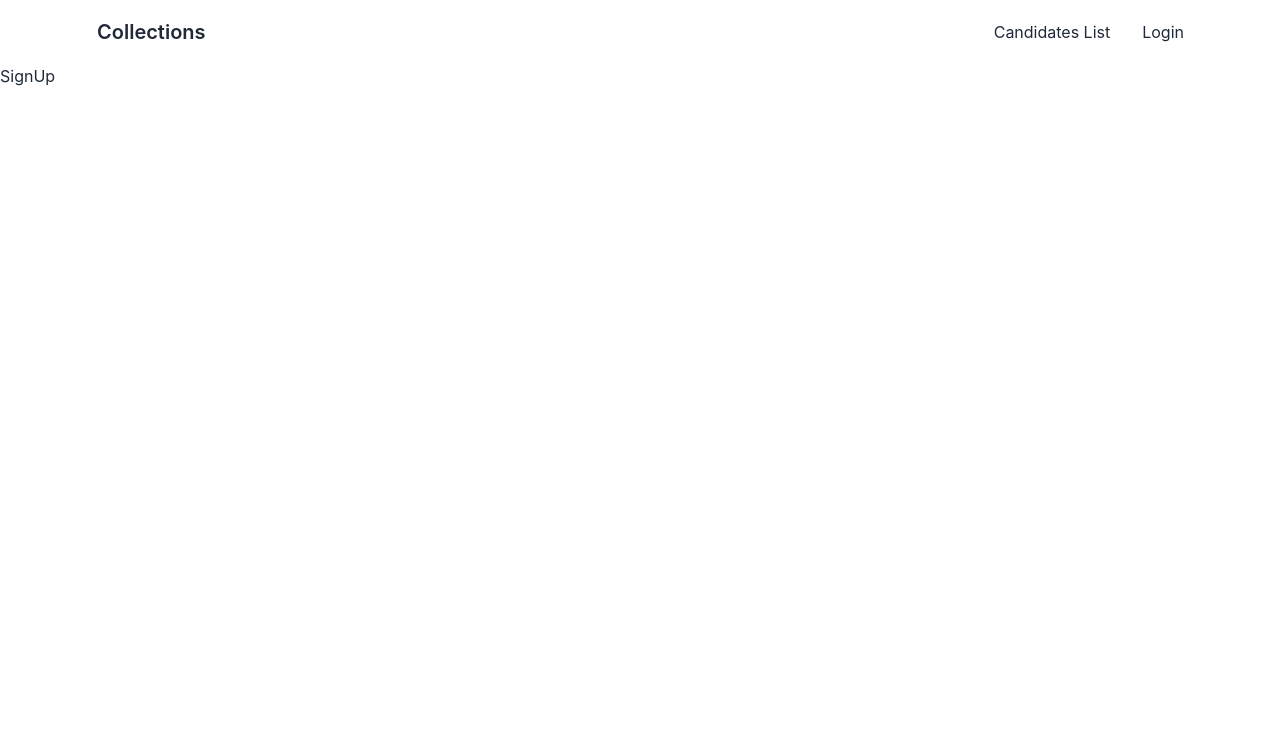
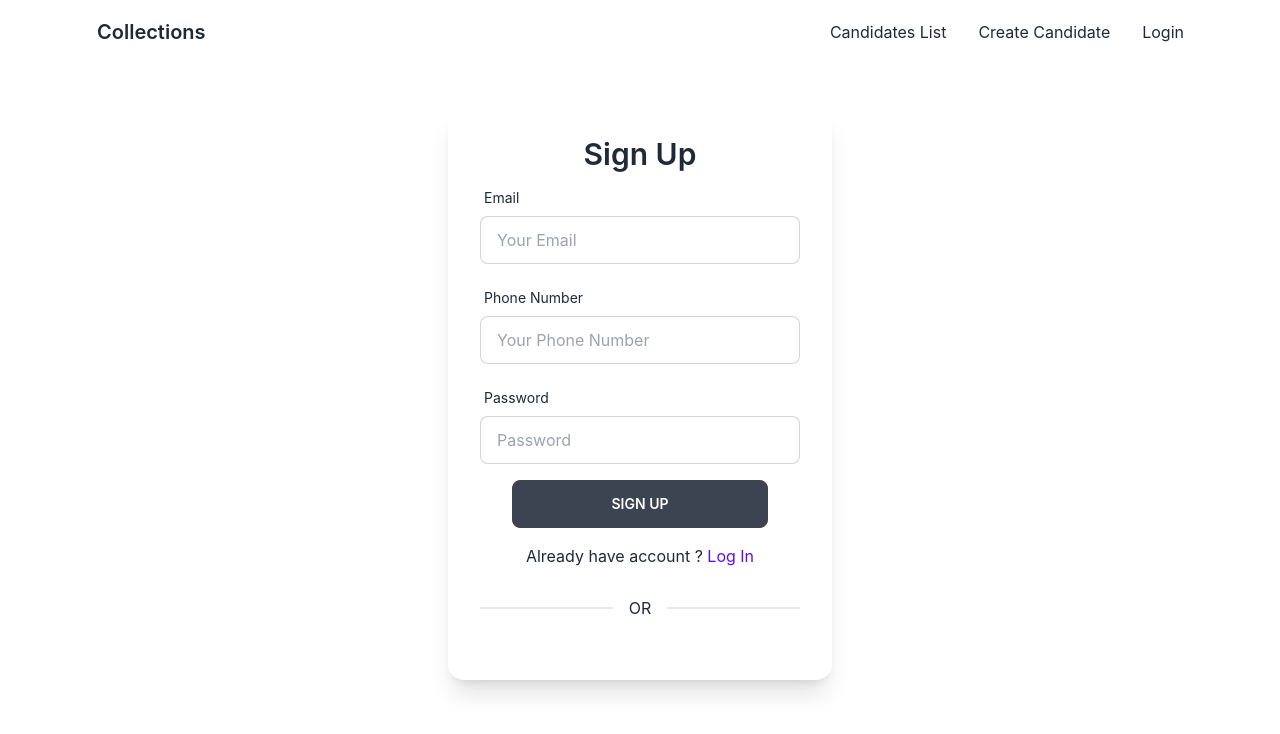
Before and after one commit to ullash4/collections-client, a React (Create React App) app: page /signup in a window 1280 px wide. Shown: the top 734 px of the page. Built offline with nearby package versions, Linux system fonts and the light colour scheme.

Commit message:
stracture done

```diff
--- a/src/App.js
+++ b/src/App.js
@@ -2,6 +2,7 @@
 import { Route, Routes } from 'react-router-dom';
 import './App.css';
 import CandidatesList from './Components/Pages/CandidatesList';
+import CreateCandidate from './Components/Pages/CreateCandidate';
 import Home from './Components/Pages/Home';
 import Login from './Components/Pages/Login';
 import SignUp from './Components/Pages/SignUp';
@@ -15,6 +16,7 @@ function App() {
         <Route path='/' element={<Home />} />
         <Route path='/home' element={<Home />} />
         <Route path='/candidateslist' element={<CandidatesList />} />
+        <Route path='/createcandidate' element={<CreateCandidate />} />
         <Route path='/login' element={<Login />} />
         <Route path='/signup' element={<SignUp />} />
       </Routes>
--- /dev/null
+++ b/src/Components/Pages/CreateCandidate.js
@@ -0,0 +1,99 @@
+import React from "react";
+
+function CreateCandidate() {
+  return (
+    <section class="max-w-4xl p-6 mx-auto bg-white rounded-md shadow-md dark:bg-gray-800 my-10">
+      <h2 class="text-lg font-semibold text-gray-700 capitalize dark:text-white">
+        Create Candidate
+      </h2>
+
+      <form>
+        <div class="grid grid-cols-1 gap-6 mt-4 sm:grid-cols-2">
+          <div>
+            <label class="text-gray-700 dark:text-gray-200" for="username">
+              Name
+            </label>
+            <input
+              id="username"
+              type="text"
+              class="block w-full px-4 py-2 mt-2 text-gray-700 bg-white border border-gray-200 rounded-md dark:bg-gray-800 dark:text-gray-300 dark:border-gray-600 focus:border-blue-400 focus:ring-blue-300 focus:ring-opacity-40 dark:focus:border-blue-300 focus:outline-none focus:ring"
+            />
+          </div>
+
+          <div>
+            <label class="text-gray-700 dark:text-gray-200" for="emailAddress">
+              Address
+            </label>
+            <input
+              id="address"
+              type="text"
+              class="block w-full px-4 py-2 mt-2 text-gray-700 bg-white border border-gray-200 rounded-md dark:bg-gray-800 dark:text-gray-300 dark:border-gray-600 focus:border-blue-400 focus:ring-blue-300 focus:ring-opacity-40 dark:focus:border-blue-300 focus:outline-none focus:ring"
+            />
+          </div>
+
+          <div>
+            <label class="text-gray-700 dark:text-gray-200" for="password">
+              Date of Birth
+            </label>
+            <input
+              id="password"
+              type="text"
+              class="block w-full px-4 py-2 mt-2 text-gray-700 bg-white border border-gray-200 rounded-md dark:bg-gray-800 dark:text-gray-300 dark:border-gray-600 focus:border-blue-400 focus:ring-blue-300 focus:ring-opacity-40 dark:focus:border-blue-300 focus:outline-none focus:ring"
+            />
+          </div>
+
+          <div>
+            <label
+              class="text-gray-700 dark:text-gray-200"
+              for="passwordConfirmation"
+            >
+              State
+            </label>
+
+            <select class="block w-full px-4 py-2 mt-2 text-gray-700 bg-white border border-gray-200 rounded-md dark:bg-gray-800 dark:text-gray-300 dark:border-gray-600 focus:border-blue-400 focus:ring-blue-300 focus:ring-opacity-40 dark:focus:border-blue-300 focus:outline-none focus:ring">
+              <option disabled selected>
+                Pick the best JS framework
+              </option>
+              <option>Svelte</option>
+              <option>Vue</option>
+              <option>React</option>
+            </select>
+          </div>
+
+          <div>
+            <label class="text-gray-700 dark:text-gray-200" for="password">
+              Age
+            </label>
+            <input
+              id="password"
+              type="text"
+              class="block w-full px-4 py-2 mt-2 text-gray-700 bg-white border border-gray-200 rounded-md dark:bg-gray-800 dark:text-gray-300 dark:border-gray-600 focus:border-blue-400 focus:ring-blue-300 focus:ring-opacity-40 dark:focus:border-blue-300 focus:outline-none focus:ring"
+            />
+          </div>
+
+          <div>
+            <label
+              class="text-gray-700 dark:text-gray-200"
+              for="passwordConfirmation"
+            >
+              Pin Code
+            </label>
+            <input
+              id="passwordConfirmation"
+              type="text"
+              class="block w-full px-4 py-2 mt-2 text-gray-700 bg-white border border-gray-200 rounded-md dark:bg-gray-800 dark:text-gray-300 dark:border-gray-600 focus:border-blue-400 focus:ring-blue-300 focus:ring-opacity-40 dark:focus:border-blue-300 focus:outline-none focus:ring"
+            />
+          </div>
+        </div>
+
+        <div class="flex justify-end mt-6">
+          <button class="px-6 py-2 leading-5 text-white transition-colors duration-200 transform bg-gray-700 rounded-md hover:bg-gray-600 focus:outline-none focus:bg-gray-600">
+            Save
+          </button>
+        </div>
+      </form>
+    </section>
+  );
+}
+
+export default CreateCandidate;
--- a/src/Components/Pages/SignUp.js
+++ b/src/Components/Pages/SignUp.js
@@ -1,8 +1,128 @@
 import React from 'react'
+import { useForm } from 'react-hook-form';
+import { Link } from 'react-router-dom';
 
 function SignUp() {
+  const { register, formState: { errors }, handleSubmit } = useForm();
+  const onSubmit = data => console.log(data);
   return (
-    <div>SignUp</div>
+    <div className="card w-96 mx-auto bg-base-100 shadow-xl my-10">
+      <div className="card-body items-center text-center">
+        <h2 className="card-title text-3xl">Sign Up</h2>
+        <div className="form-control w-full max-w-xs">
+
+          <form onSubmit={handleSubmit(onSubmit)}>
+
+
+            <div className="form-control w-full max-w-xs">
+              <label className="label">
+                <span className="label-text">Email</span>
+              </label>
+              <input
+                {...register("email", {
+                  required: {
+                    value: true,
+                    message: "Email is required",
+                  },
+                  pattern: {
+                    value: /[a-z0-9]+@[a-z]+\.[a-z]{2,3}/,
+                    message: "Please Give a valid Email",
+                  },
+                })}
+                type="email"
+                placeholder="Your Email"
+                className="input input-bordered w-full max-w-xs"
+              />
+              <label className="label">
+                {errors.email?.type === "required" && (
+                  <span className="label-text-alt text-red-500">
+                    {errors.email.message}
+                  </span>
+                )}
+                {errors.email?.type === "pattern" && (
+                  <span className="label-text-alt text-red-500">
+                    {errors.email.message}
+                  </span>
+                )}
+              </label>
+            </div>
+
+            <div className="form-control w-full max-w-xs">
+              <label className="label">
+                <span className="label-text">Phone Number</span>
+              </label>
+              <input
+                {...register("number", {
+                  required: {
+                    value: true,
+                    message: "Phone Number is required",
+                  },
+                })}
+                type="text"
+                placeholder="Your Phone Number"
+                className="input input-bordered w-full max-w-xs"
+              />
+              <label className="label">
+                {errors.number?.type === "required" && (
+                  <span className="label-text-alt text-red-500">
+                    {errors.number.message}
+                  </span>
+                )}
+              </label>
+            </div>
+
+            <div className="form-control w-full max-w-xs">
+              <label className="label">
+                <span className="label-text">Password</span>
+              </label>
+              <input
+                {...register("password", {
+                  required: {
+                    value: true,
+                    message: "Password is required",
+                  },
+                  minLength: {
+                    value: 5,
+                    message: "password must be 5 character or long",
+                  },
+                })}
+                type="password"
+                placeholder="Password"
+                className="input input-bordered w-full max-w-xs"
+              />
+              <label className="label">
+                {errors.password?.type === "required" && (
+                  <span className="label-text-alt text-red-500">
+                    {errors.password.message}
+                  </span>
+                )}
+                {errors.password?.type === "minLength" && (
+                  <span className="label-text-alt text-red-500">
+                    {errors.password.message}
+                  </span>
+                )}
+              </label>
+            </div>
+            {/* {errorMessage} */}
+            <input className="btn btn-wide" value="sign up" type="submit" />
+          </form>
+          <div className="mt-4">
+            <p>
+              Already have account ?{" "}
+              <Link className="text-primary" to={"/login"}>
+                Log In
+              </Link>
+            </p>
+          </div>
+          <div className="mt-4">
+            <div className="divider">OR</div>
+          </div>
+          <div className="mt-4">
+            {/* <SocialLogIn /> */}
+          </div>
+        </div>
+      </div>
+    </div>
   )
 }
 
--- a/src/Components/Shared/Navbar.js
+++ b/src/Components/Shared/Navbar.js
@@ -6,6 +6,9 @@ function Navbar() {
     <>
       <li>
         <NavLink to={'/candidateslist'}>Candidates List</NavLink>
+      </li>
+      <li>
+        <NavLink to={'/createcandidate'}>Create Candidate</NavLink>
       </li>
       <li>
         <NavLink to={'/login'}>Login</NavLink>
```
